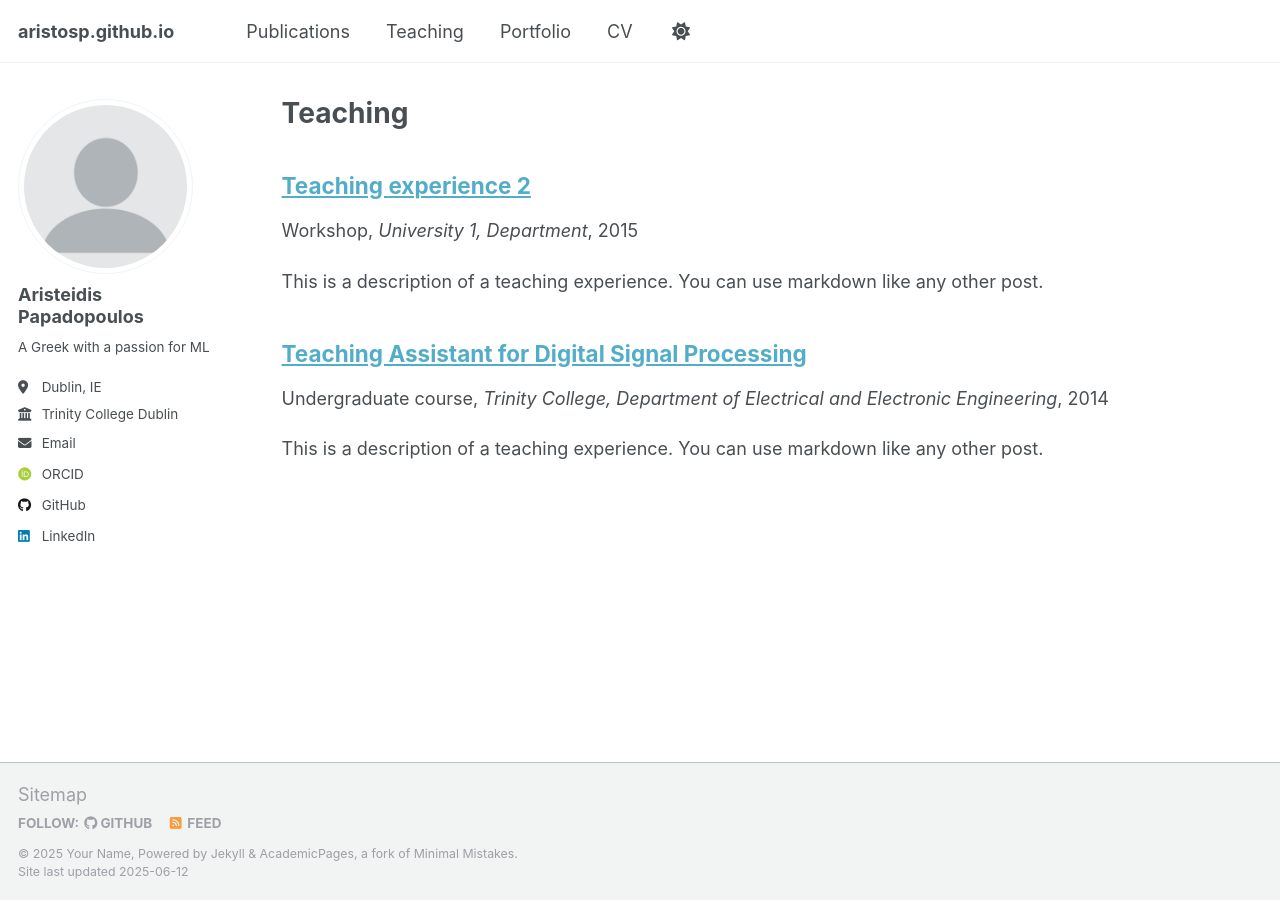
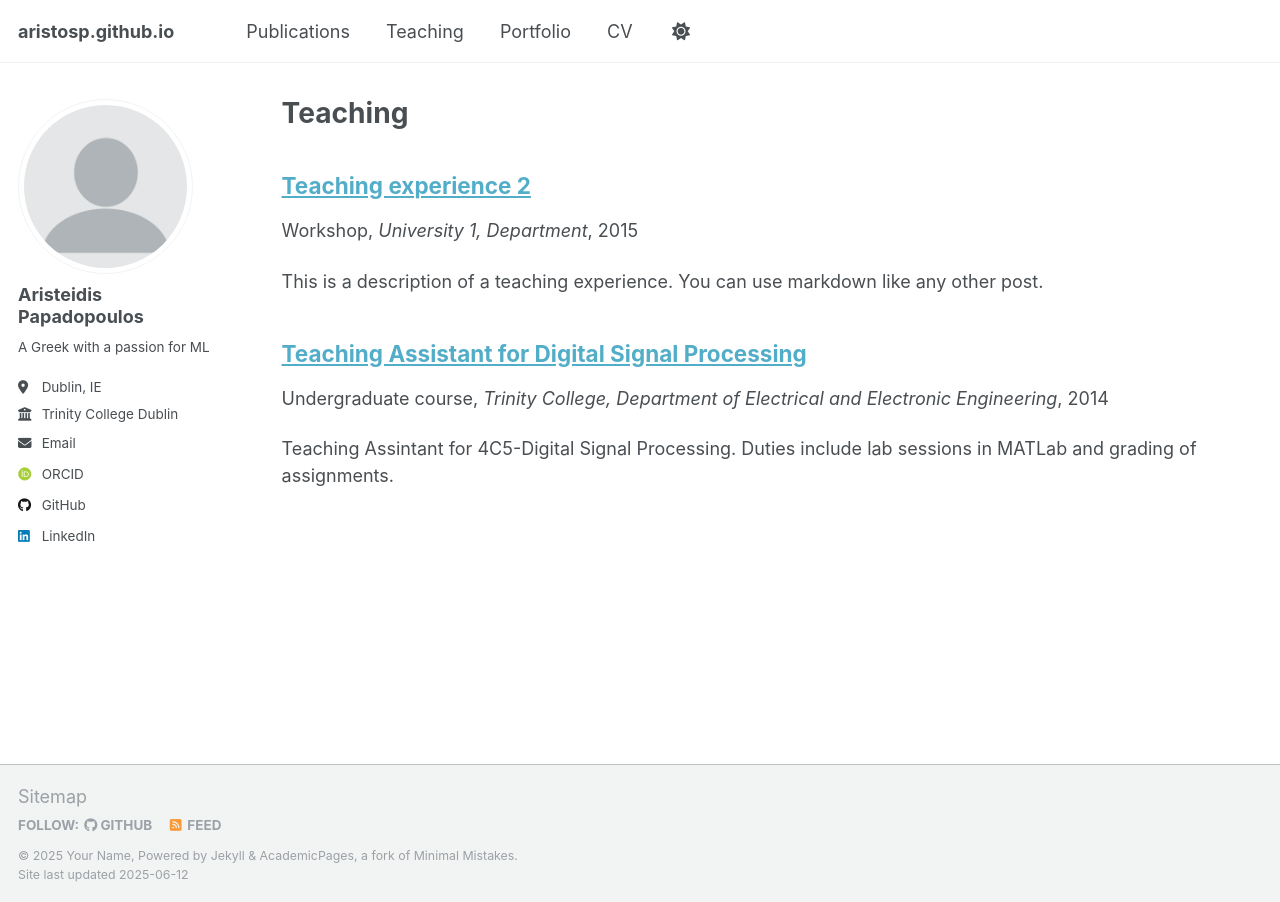
Before and after one commit to aristosp/aristosp.github.io, a Jekyll site: the page built from _pages/teaching.html, in a window 1280 px wide. Built offline with Jekyll 4.4.1, drawn with Linux system fonts in a browser that asks for light colours; some web fonts are replaced.

Commit message:
Update 2014-spring-teaching-1.md

```diff
--- a/_teaching/2014-spring-teaching-1.md
+++ b/_teaching/2014-spring-teaching-1.md
@@ -8,7 +8,7 @@ date: 2014-01-01
 location: "Dublin, Ireland"
 ---
 
-This is a description of a teaching experience. You can use markdown like any other post.
+Teaching Assintant for 4C5-Digital Signal Processing. Duties include lab sessions in MATLab and grading of assignments.
 
 Heading 1
 ======
```
